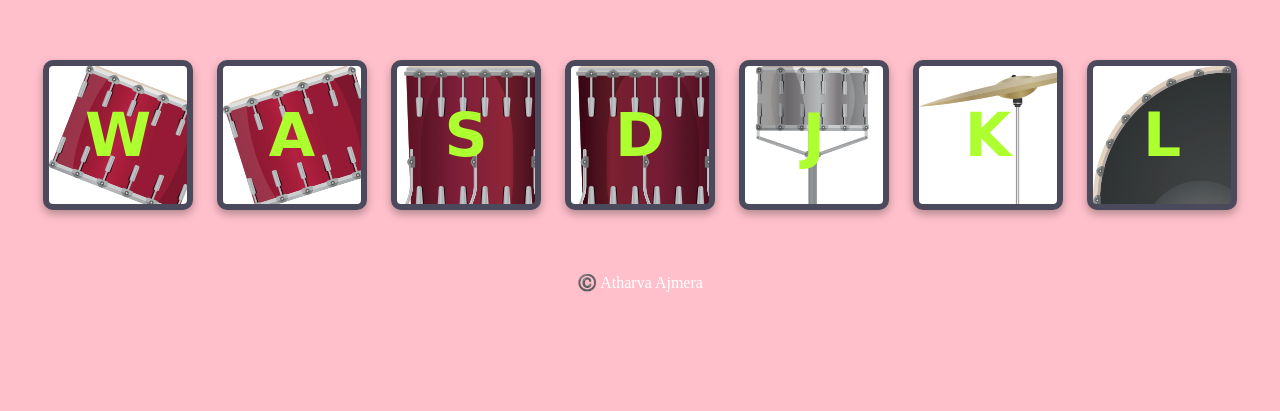
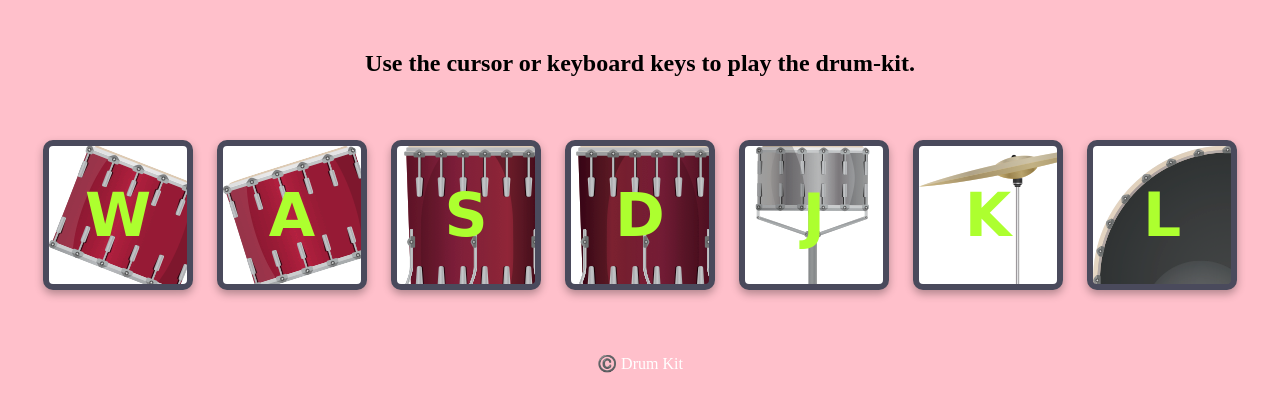
Before and after one commit to atharvaajmera/drum-kit, a plain HTML site: page index.html in a window 1280 px wide. Shown: the part 151-562 px from the top of the page. Drawn offline with Linux system fonts and the light colour scheme.

Commit message:
Update index.html

```diff
--- a/index.html
+++ b/index.html
@@ -8,6 +8,7 @@
 </head>
 <body>
     <h1 id="title">Drum Kit 🥁</h1>
+    <h2 id="sub">Use the cursor or keyboard keys to play the drum-kit.</h2>
     <div class="set btn">
         <button class="w drum"><b>W</b></button>
         <button class="a drum"><b>A</b></button>
@@ -17,7 +18,7 @@
         <button class="k drum"><b>K</b></button>
         <button class="l drum"><b>L</b></button>
       </div>
-      <footer>©️ Atharva Ajmera</footer>
+      <footer>©️ <span id="year"></span> Drum Kit</footer>
     <script src="script.js"></script>
 </body>
 </html>
```
